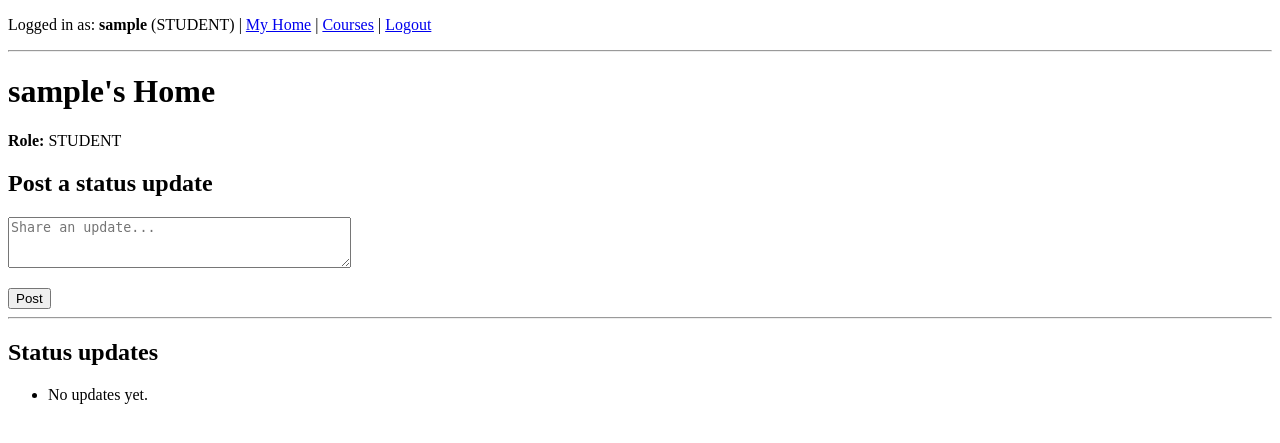
After one commit to Gilkatz2000/eLearning-App-University, a Django app: a page that uses templates/base.html in a window 1280 px wide. The commit adds this page. Shown: the top 443 px of the page. Run offline with Django 4.2, Linux system fonts and the light colour scheme; the visitor is signed in with stand-in values (Sample User, id 1); data comes from the database, SQL or seed files in the repository.

Commit message:
feat: add user home pages with status updates

```diff
--- a/accounts/forms.py
+++ b/accounts/forms.py
@@ -1,14 +1,24 @@
-from django.contrib.auth import get_user_model
+from django import forms
 from django.contrib.auth.forms import UserCreationForm, AuthenticationForm
 
-User = get_user_model()
+from .models import User, StatusUpdate
 
 
 class RegisterForm(UserCreationForm):
     class Meta:
         model = User
-        fields = ("username", "email", "role", "password1", "password2")
+        fields = ["username", "email", "role", "photo", "password1", "password2"]
 
 
 class LoginForm(AuthenticationForm):
     pass
+
+
+class StatusUpdateForm(forms.ModelForm):
+    class Meta:
+        model = StatusUpdate
+        fields = ["text"]
+        widgets = {
+            "text": forms.Textarea(attrs={"rows": 3, "placeholder": "Share an update..."}),
+        }
+        labels = {"text": ""}
--- a/accounts/urls.py
+++ b/accounts/urls.py
@@ -5,4 +5,7 @@ urlpatterns = [
     path("register/", views.register_view, name="register"),
     path("login/", views.login_view, name="login"),
     path("logout/", views.logout_view, name="logout"),
+
+    path("users/<str:username>/", views.user_home, name="user_home"),
+    path("status/post/", views.post_status_update, name="post_status_update"),
 ]
--- a/accounts/views.py
+++ b/accounts/views.py
@@ -1,8 +1,12 @@
 from django.contrib.auth import login, logout
 from django.contrib.auth.decorators import login_required
-from django.shortcuts import render, redirect
+from django.core.exceptions import PermissionDenied
+from django.shortcuts import render, redirect, get_object_or_404
+from django.views.decorators.http import require_POST
 
-from .forms import RegisterForm, LoginForm
+from .forms import RegisterForm, LoginForm, StatusUpdateForm
+from .models import User, StatusUpdate
+
 
 def register_view(request):
     if request.method == "POST":
@@ -31,3 +35,41 @@ def login_view(request):
 def logout_view(request):
     logout(request)
     return redirect("login")
+
+
+@login_required
+def user_home(request, username):
+    profile_user = get_object_or_404(User, username=username)
+
+    updates = StatusUpdate.objects.filter(user=profile_user).order_by("-created_at")
+
+    # Only the profile owner AND only students can post
+    can_post = request.user.is_student() and request.user.id == profile_user.id
+    form = StatusUpdateForm() if can_post else None
+
+    return render(
+        request,
+        "accounts/user_home.html",
+        {
+            "profile_user": profile_user,
+            "updates": updates,
+            "can_post": can_post,
+            "form": form,
+        },
+    )
+
+
+@login_required
+@require_POST
+def post_status_update(request):
+    # Only students can post
+    if not request.user.is_student():
+        raise PermissionDenied
+
+    form = StatusUpdateForm(request.POST)
+    if form.is_valid():
+        status = form.save(commit=False)
+        status.user = request.user
+        status.save()
+
+    return redirect("user_home", username=request.user.username)
--- /dev/null
+++ b/templates/accounts/user_home.html
@@ -0,0 +1,36 @@
+{% extends "base.html" %}
+
+{% block title %}{{ profile_user.username }}{% endblock %}
+
+{% block content %}
+<h1>{{ profile_user.username }}'s Home</h1>
+
+<p><strong>Role:</strong> {{ profile_user.role }}</p>
+
+{% if profile_user.photo %}
+  <img src="{{ profile_user.photo.url }}" alt="Profile photo" style="max-width:200px;">
+{% endif %}
+
+{% if can_post %}
+  <h2>Post a status update</h2>
+  <form method="post" action="{% url 'post_status_update' %}">
+    {% csrf_token %}
+    {{ form.as_p }}
+    <button type="submit">Post</button>
+  </form>
+{% endif %}
+
+<hr>
+
+<h2>Status updates</h2>
+<ul>
+  {% for u in updates %}
+    <li>
+      {{ u.text }}<br>
+      <small>{{ u.created_at }}</small>
+    </li>
+  {% empty %}
+    <li>No updates yet.</li>
+  {% endfor %}
+</ul>
+{% endblock %}
--- a/templates/base.html
+++ b/templates/base.html
@@ -9,6 +9,7 @@
 {% if user.is_authenticated %}
   <p>
     Logged in as: <strong>{{ user.username }}</strong> ({{ user.role }})
+    | <a href="{% url 'user_home' user.username %}">My Home</a>
     | <a href="{% url 'course_list' %}">Courses</a>
     | <a href="{% url 'logout' %}">Logout</a>
   </p>
```
